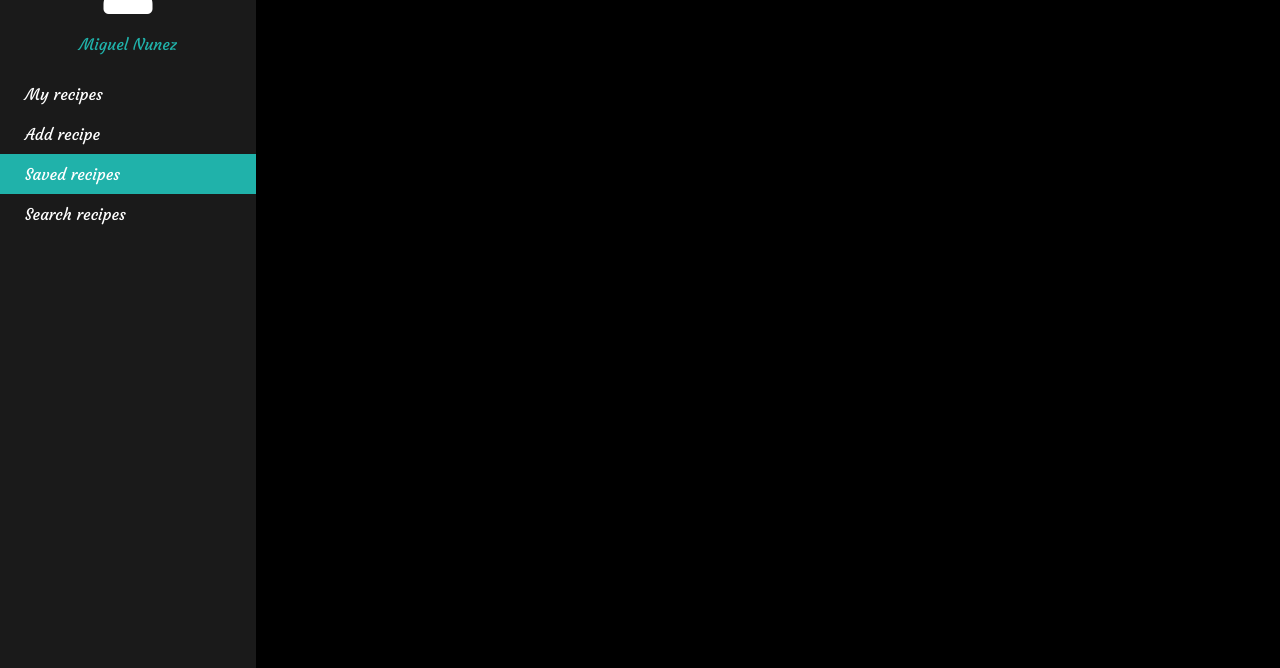
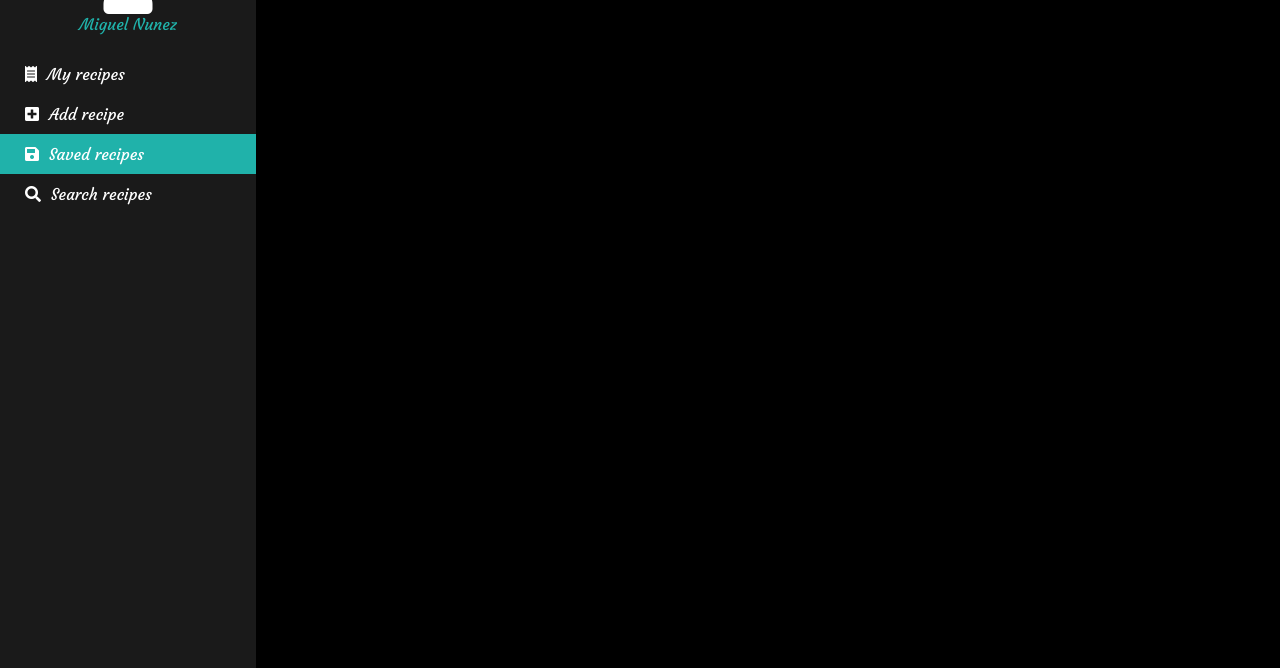
Before and after one commit to miguelznunez/RecipeAPI, a plain HTML site: page saved-recipes.html in a window 1280 px wide. Shown: the part 132-800 px from the top of the page. Drawn offline with nearby package versions, Linux system fonts and the light colour scheme.

Commit message:
Update saved-recipes.html

```diff
--- a/saved-recipes.html
+++ b/saved-recipes.html
@@ -36,13 +36,20 @@
         <div class="menu">
           <div class="cheff">
             <i class="fas fa-user"></i>
-            <br>
             <p id="myname">Miguel Nunez</p>
           </div>
-          <a href="index.html"><li>My recipes</li></a>
-          <a href="add-recipe.html"><li>Add recipe</li></a>
-          <a href="saved-recipes.html"><li id="current">Saved recipes</li></a>
-          <a href="search-recipes.html"><li>Search recipes</li></a>
+          <a href="index.html">
+            <li><i class="fas fa-receipt" id="receipt" style="margin-right: 10px;"></i>My recipes</li>
+          </a>
+          <a href="add-recipe.html">
+            <li><i class="fas fa-plus-square" id="square" style="margin-right: 10px;"></i>Add recipe</li>
+          </a>
+          <a href="saved-recipes.html">
+            <li id="current"><i class="fas fa-save" id="save" style="margin-right: 10px;"></i>Saved recipes</li>
+          </a>
+          <a href="search-recipes.html">
+            <li><i class="fas fa-search" id="search" style="margin-right: 10px;"></i>Search recipes</li>
+          </a>
         </div>
 
         <!-- RESPONSIVE NAVIGATION MENU ACTIVATES AT 768px -->
```
